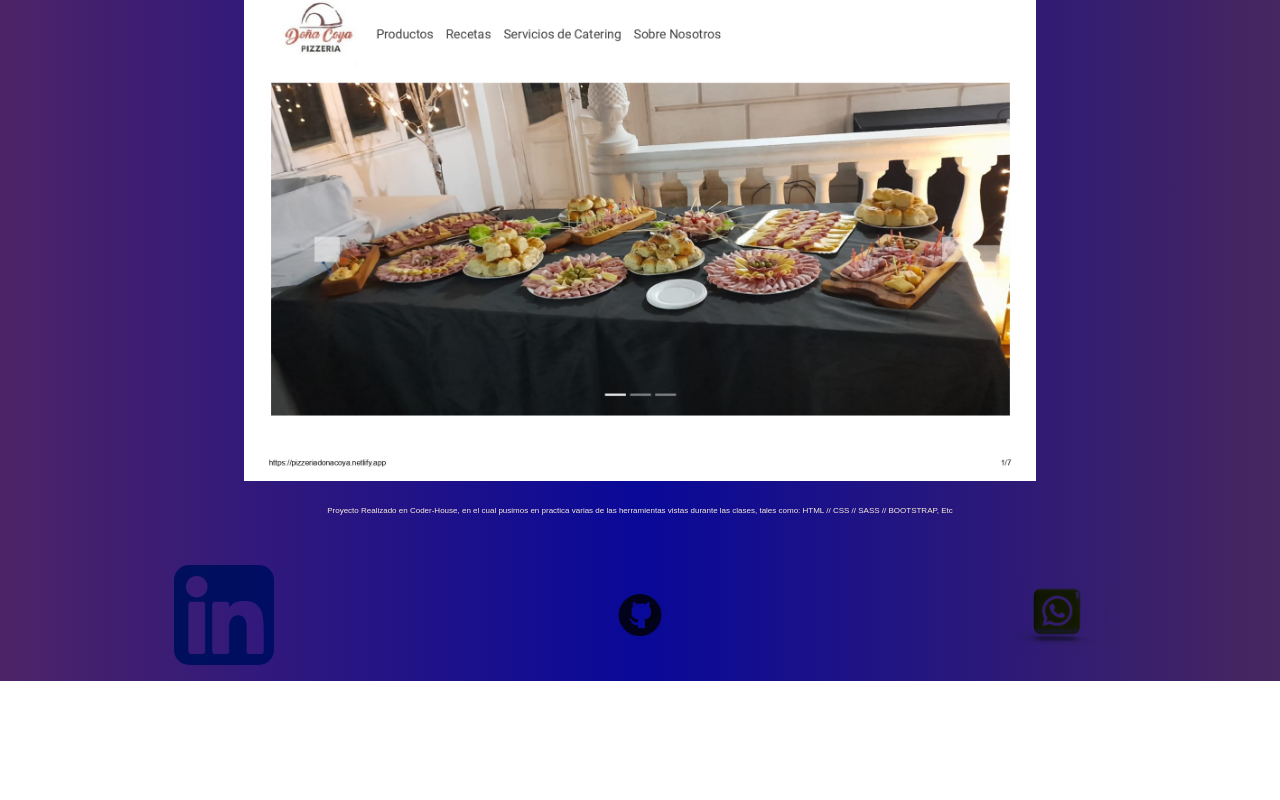
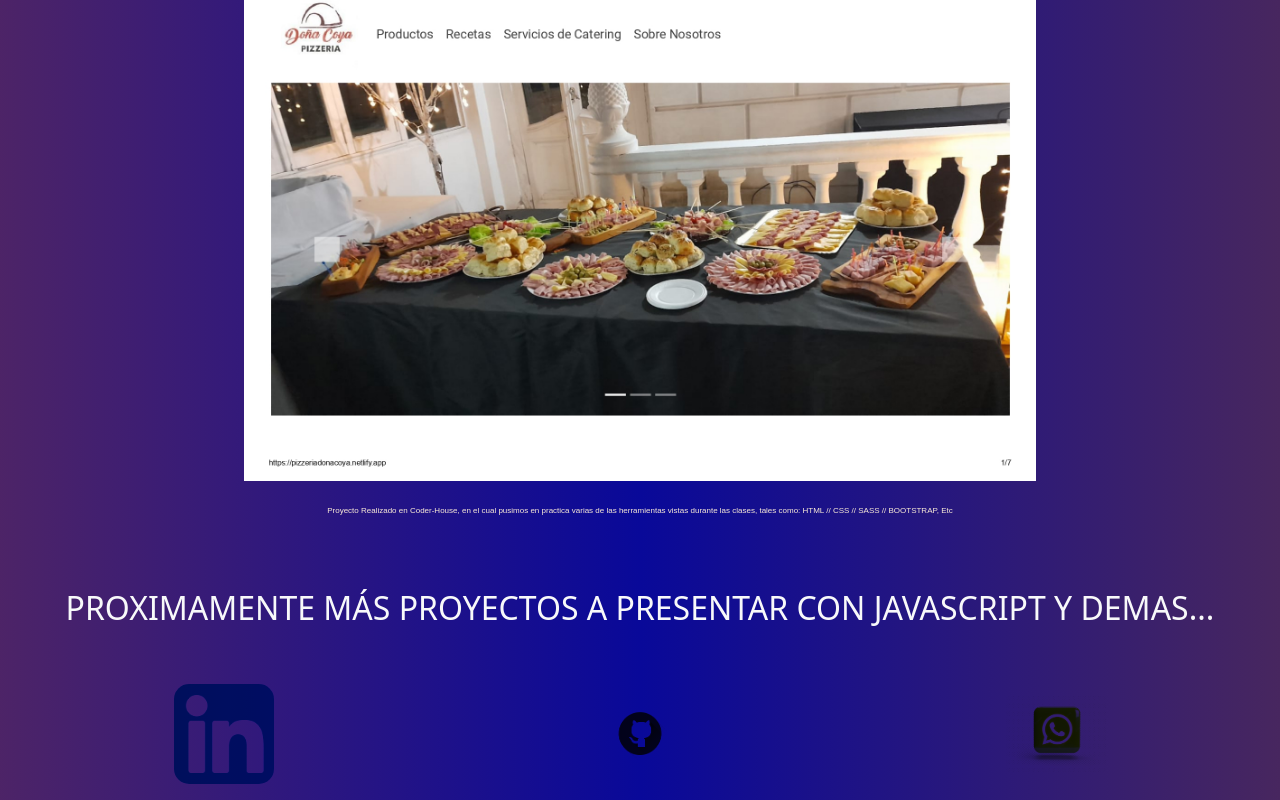
Before and after one commit to mauroguzman22/Portfolio, a website: page pages/proyectos.html in a window 1280 px wide. Shown: the part 323-1123 px from the top of the page. Before the commit the page ends 1004 px from the top, so only its background shows below. Drawn offline with nearby package versions, Linux system fonts and the light colour scheme; a web font is replaced by a local one.

Commit message:
Cambiosrestanmas

```diff
--- a/pages/proyectos.html
+++ b/pages/proyectos.html
@@ -41,6 +41,7 @@
              </div>
             <p class="contenedorSection container text-center p-4">Proyecto Realizado en Coder-House, en el cual pusimos en practica varias de las herramientas vistas durante las clases, tales como: HTML // CSS // SASS // BOOTSTRAP, Etc </p>
         </div>
+        <h2 class="text-center text-light p-4 m-4 ">PROXIMAMENTE MÁS PROYECTOS A PRESENTAR CON JAVASCRIPT Y DEMAS...</h2>
     </article>
 </section>
 <!-- Termina Section -->
```
